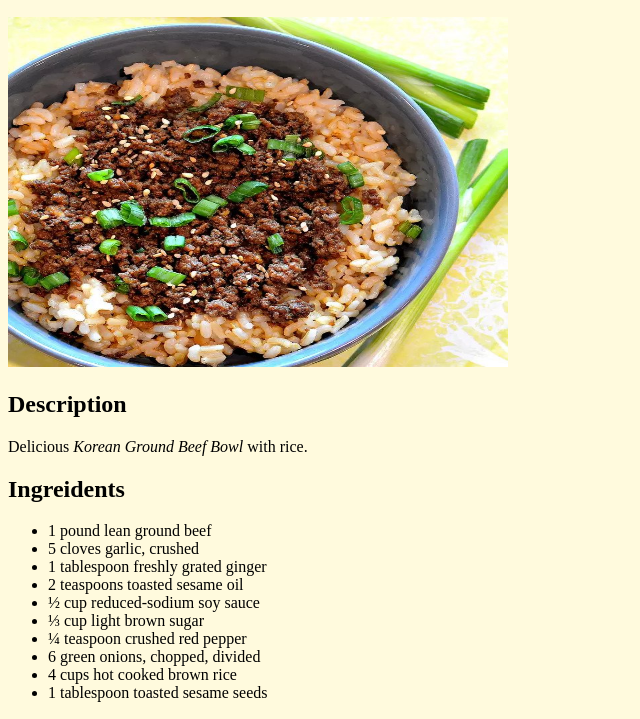
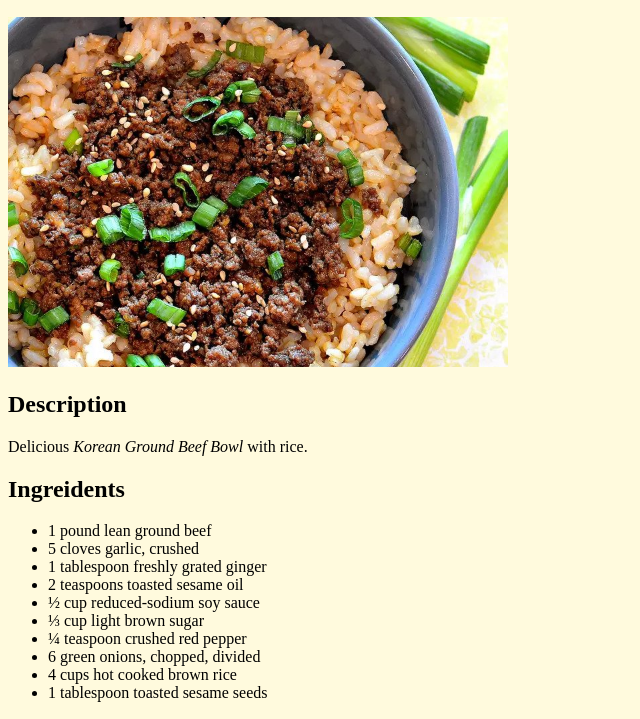
Before and after one commit to Fjean0522/odin-recipes, a plain HTML site: page recipes/beef_bowl.html in a window 1280 px wide. Shown: the part 50-769 px from the top of the page, without its empty margins (0-640 px from the left). Drawn offline with Linux system fonts and the light colour scheme.

Commit message:
Add object-fit: cover; to recipes-styles.css

```diff
--- a/recipes/recipes-styles.css
+++ b/recipes/recipes-styles.css
@@ -1,3 +1,7 @@
 * {
     background-color: rgb(255, 250, 221);
 }
+
+body img {
+    object-fit: cover;
+}
```
